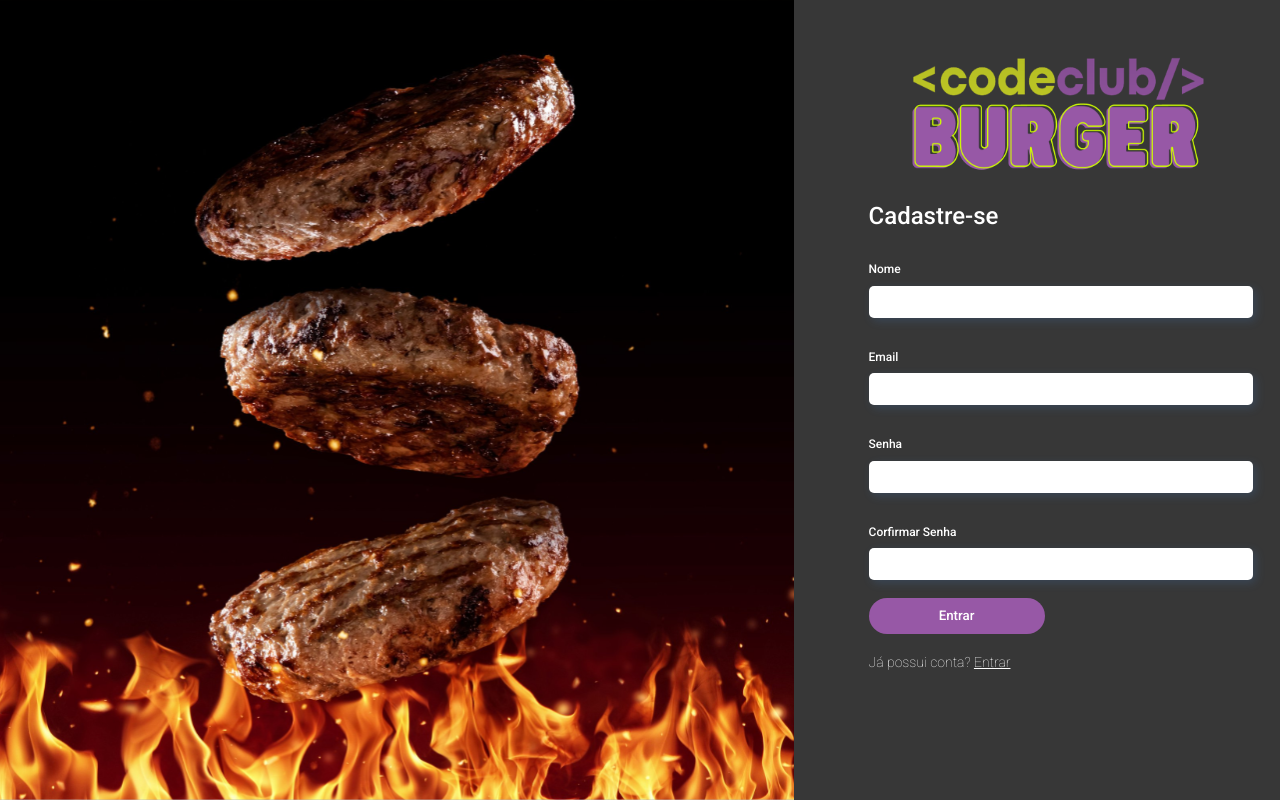
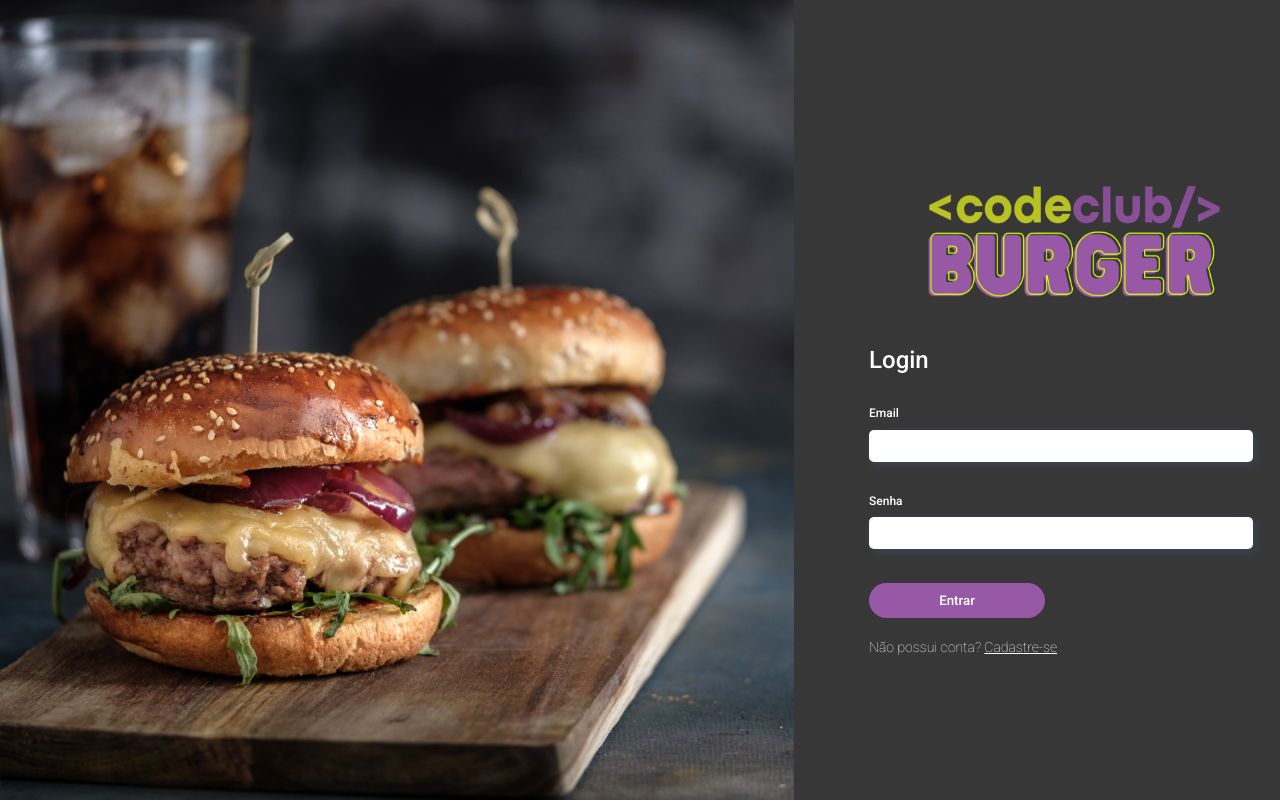
Before and after one commit to yasmimferreir/Devclub-FrontEnd-CodeBurguer, a React (Create React App) app: page / in a window 1280 px wide. Built offline with nearby package versions, Linux system fonts and the light colour scheme.

Commit message:
atualização/src/toastify/Register/Login

```diff
--- a/package.json
+++ b/package.json
@@ -7,12 +7,13 @@
     "@testing-library/jest-dom": "^5.16.5",
     "@testing-library/react": "^13.4.0",
     "@testing-library/user-event": "^13.5.0",
-    "axios": "^1.3.5",
+    "axios": "^1.4.0",
     "prop-types": "^15.8.1",
     "react": "^18.2.0",
     "react-dom": "^18.2.0",
     "react-hook-form": "^7.43.9",
     "react-scripts": "5.0.1",
+    "react-toastify": "^9.1.3",
     "styled-components": "^5.3.9",
     "web-vitals": "^2.1.4",
     "yup": "^1.1.0"
--- a/src/App.js
+++ b/src/App.js
@@ -1,11 +1,14 @@
-//import Login from './Containers/Login/Login';
-import Register from './Containers/Register/Register';
+import Login from './Containers/Login/Login';
+//import Register from './Containers/Register/Register';
+
+import { ToastContainer } from 'react-toastify';
 import GlobalStyled from './styles/globalStyled';
 
 function App() {
   return (
     <div className="App">
-      <Register />
+      <Login />
+      <ToastContainer autoClose={2000} />
       <GlobalStyled />
     </div>
   );
--- a/src/Containers/Login/Login.js
+++ b/src/Containers/Login/Login.js
@@ -20,6 +20,8 @@ import { yupResolver } from '@hookform/resolvers/yup';
 
 import api from '../../services/api';
 
+import { toast } from 'react-toastify';
+
 function Login() {
   const schema = Yup.object().shape({
     email: Yup.string().email('Digite um e-mail válido').required('O email é obrigatório'),
@@ -37,12 +39,20 @@ function Login() {
   });
 
   const onSubmit = async (clientData) => {
-    const response = await api.post('sessions', {
-      email: clientData.email,
-      password: clientData.password,
-    });
+    const data = await toast.promise(
+      api.post('sessions', {
+        email: clientData.email,
+        password: clientData.password,
+      }),
 
-    console.log(response);
+      {
+        pending: 'Verificando os dados ⚙️',
+        success: 'Sucesso ✔️',
+        error: ' Verifique seu e-mail e senha ⚠️',
+      }
+    );
+
+    console.log(data);
   };
 
   return (
--- a/src/Containers/Register/Register.js
+++ b/src/Containers/Register/Register.js
@@ -41,7 +41,7 @@ function Register() {
   });
 
   const onSubmit = async (clientData) => {
-    const response = await api.post('sessions', {
+    const response = await api.post('users', {
       name: clientData.name,
       email: clientData.email,
       password: clientData.password,
--- a/src/styles/globalStyled.js
+++ b/src/styles/globalStyled.js
@@ -1,4 +1,5 @@
 import { createGlobalStyle } from 'styled-components';
+import 'react-toastify/dist/ReactToastify.css';
 
 export default createGlobalStyle`
  *{
```
Also changed, not shown: 1 other file (tests, documents, lock files or other folders).
